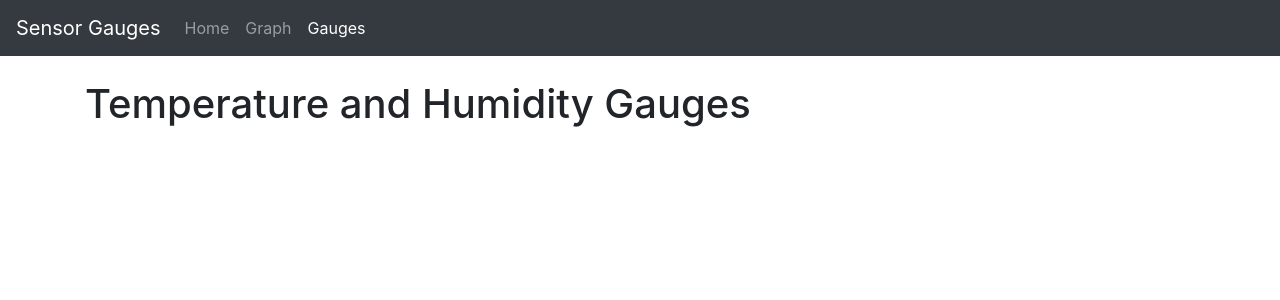
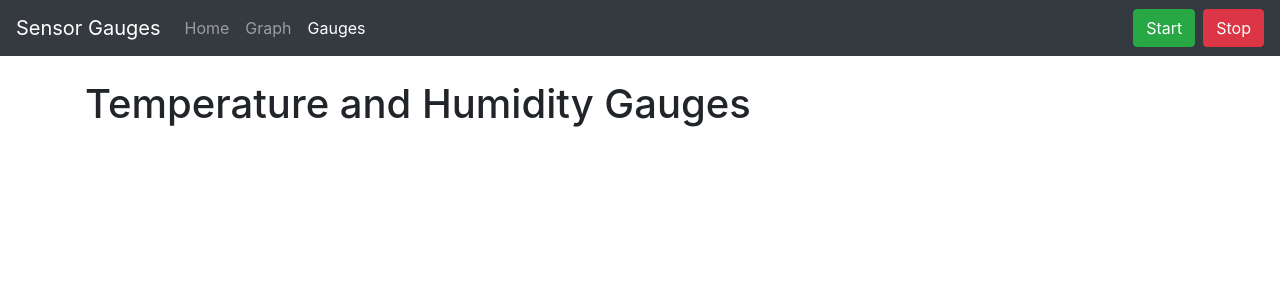
Before and after one commit to alexanderzichacek/poit_final, a Flask app: page /gauge in a window 1280 px wide. Shown: the top 300 px of the page. Run offline with Flask 3, Linux system fonts and the light colour scheme; some libraries are stand-ins or nearby versions.

Commit message:
edit gauge

```diff
--- a/templates/gauge.html
+++ b/templates/gauge.html
@@ -39,6 +39,10 @@
             href="/gauge">Gauges <span class="sr-only">(current)</span></a>
         </li>
       </ul>
+      <button id="startButton"
+        class="btn btn-success ml-auto">Start</button>
+      <button id="stopButton"
+        class="btn btn-danger ml-2">Stop</button>
     </div>
   </nav>
   <div class="container mt-4">
@@ -69,6 +73,14 @@
       console.log('Disconnected from server');
     });
 
+    $('#startButton').click(function () {
+      socket.emit('start_sensor');
+    });
+
+    $('#stopButton').click(function () {
+      socket.emit('stop_sensor');
+    });
+
     function updateGauge (gaugeId, value, label, min, max) {
       var gaugeDiv = document.getElementById(gaugeId);
 
```
